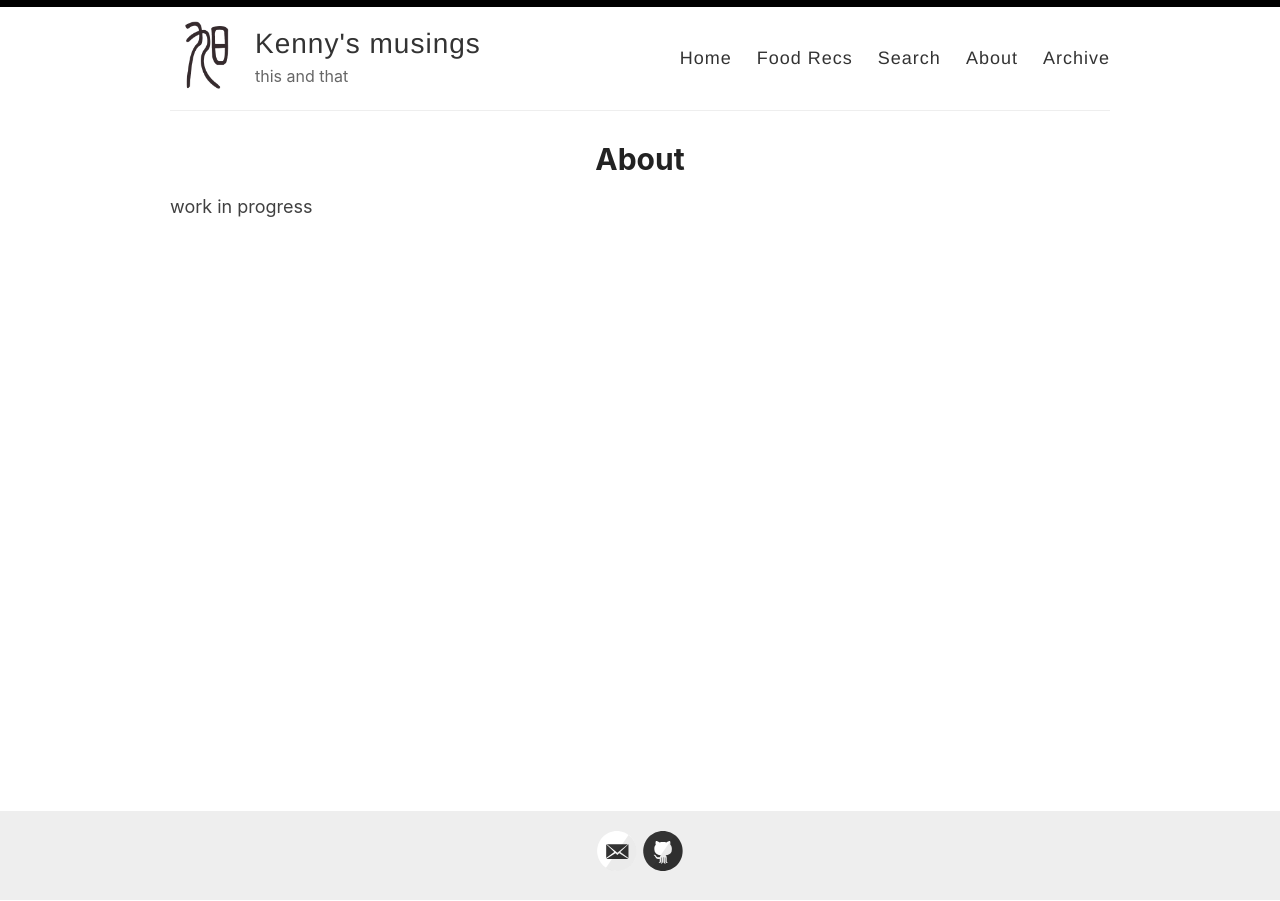
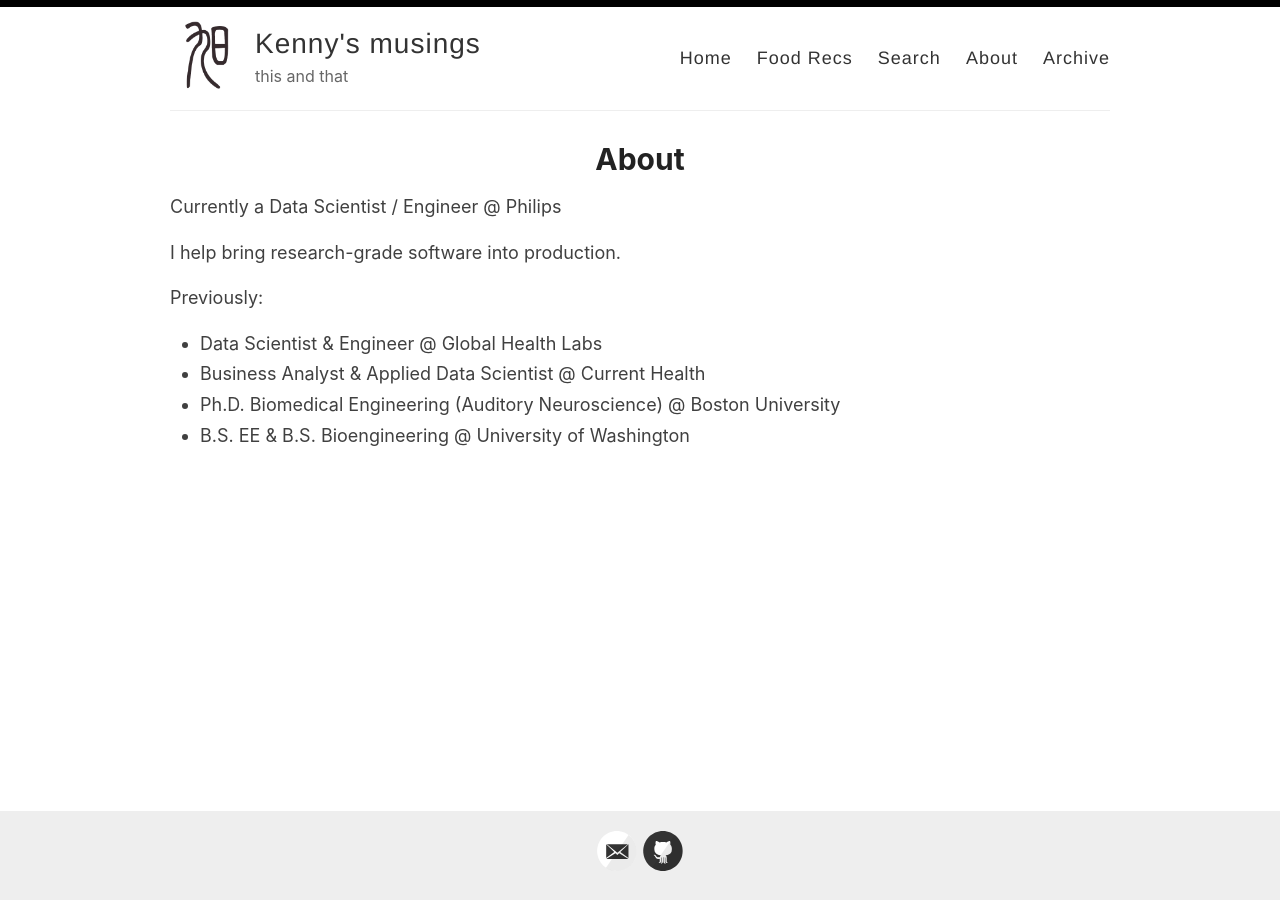
Before and after one commit to kfchou/kfchou.github.io, a Jekyll site: the page built from _pages/about.md, in a window 1280 px wide. Built offline with Jekyll 4.4.1, drawn with Linux system fonts in a browser that asks for light colours.

Commit message:
update about page

```diff
--- a/_pages/about.md
+++ b/_pages/about.md
@@ -4,4 +4,12 @@ title: About
 permalink: /about/
 ---
 
-work in progress
+Currently a Data Scientist / Engineer @ Philips
+
+I help bring research-grade software into production.
+
+Previously:
+* Data Scientist & Engineer @ Global Health Labs
+* Business Analyst & Applied Data Scientist @ Current Health
+* Ph.D. Biomedical Engineering (Auditory Neuroscience) @ Boston University
+* B.S. EE & B.S. Bioengineering @ University of Washington
```
